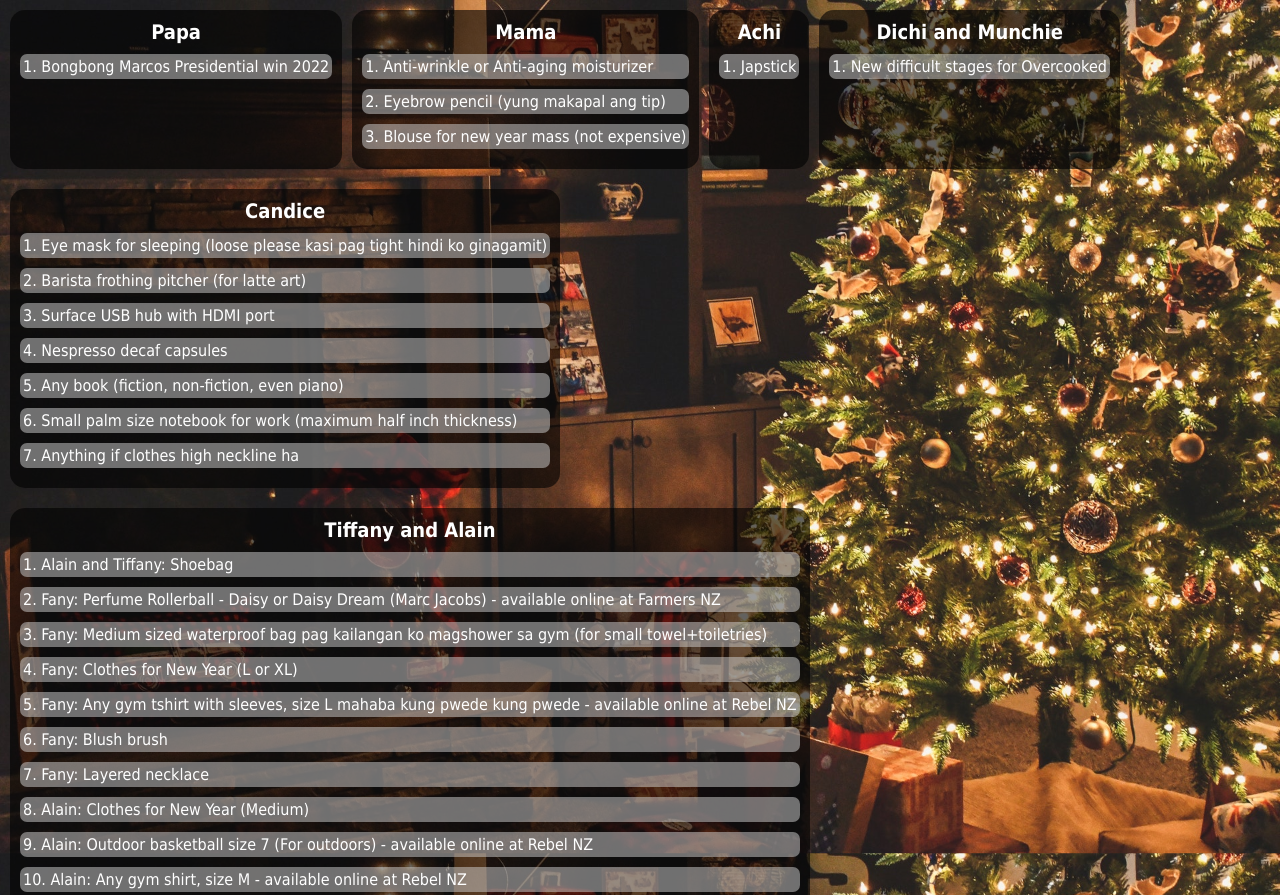
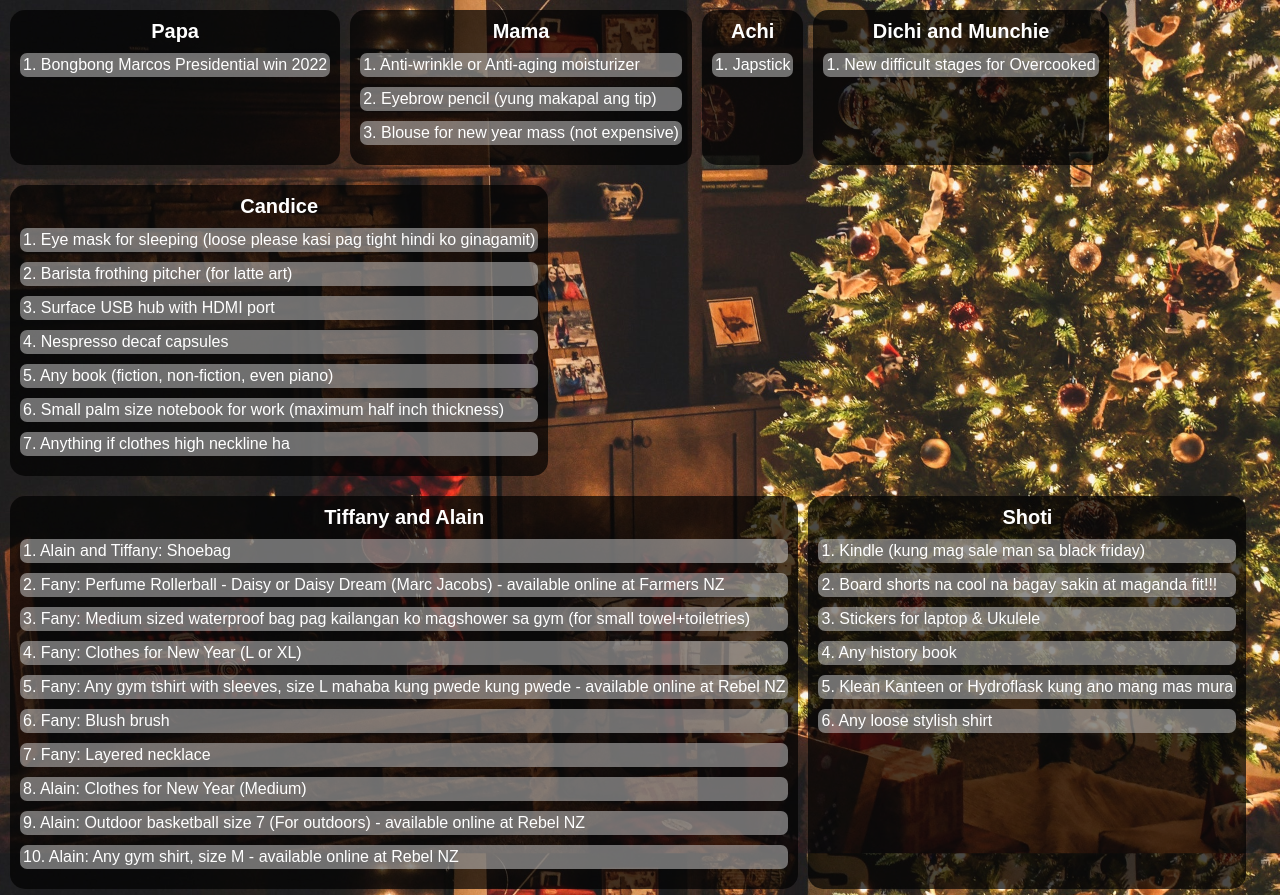
Before and after one commit to jkvgo/gofamilywishlist, a plain HTML site: page index.html in a window 1280 px wide. Shown: the top 895 px of the page. Drawn offline with Linux system fonts and the light colour scheme.

Commit message:
Added more styles

```diff
--- a/main.css
+++ b/main.css
@@ -1,19 +1,20 @@
 html * { box-sizing: border-box; }
 body { margin: 0; }
 .main-container{
-	font-family: tahoma;
+	font-family: arial;
 	display: flex;
 	flex-flow: row wrap;
 	background-image: url("./xmas-bg.jpg");
 	background-size: cover;
 	background-attachment: fixed;
 	background-repeat: no-repeat;
+	background-position: right;
 	padding: 10px;
 }
 .member{
 	margin: 0 10px 10px 0;
 	padding: 10px;
-	background: rgba(0,0,0,0.6);
+	background: rgba(0,0,0,0.7);
 	border-radius: 15px;
 	margin-bottom: 20px;
 }
```
